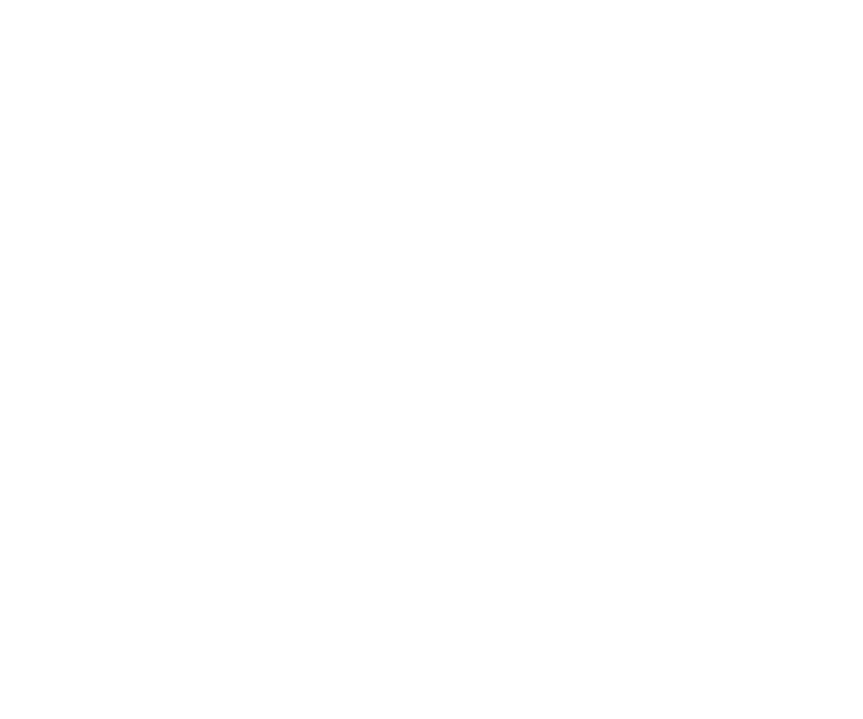
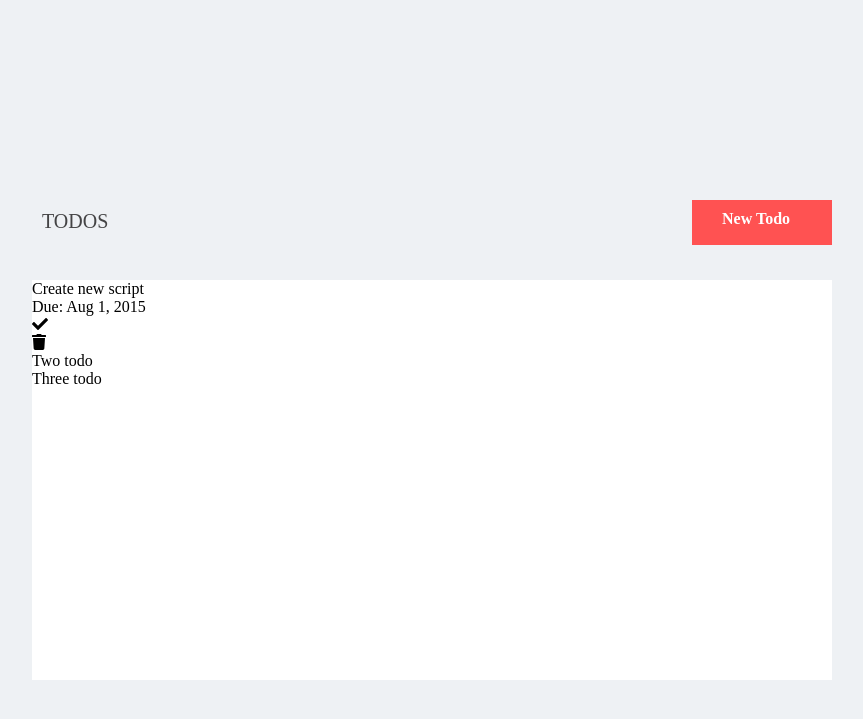
Before and after one commit to Vorh/php-examples, a PHP site: page / in a window 1280 px wide. Before the commit the part shown is empty. Shown: the top 719 px of the page, without its empty margins (208-1071 px from the left). Run offline with PHP 8.4, Linux system fonts and the light colour scheme; some libraries are stand-ins or nearby versions.

Commit message:
[ ADD ] html and css

```diff
--- a/src/task_manager/index.php
+++ b/src/task_manager/index.php
@@ -3,10 +3,30 @@
 <head>
     <meta charset="UTF-8">
     <title>Title</title>
+    <link rel="stylesheet" href="./style.css">
+    <script defer src="https://use.fontawesome.com/releases/v5.0.4/js/all.js"></script>
 </head>
 <body>
+<div id="root">
+    <div class="panel">
+        <div class="caption">TODOS</div>
+        <div class="button">New Todo</div>
+    </div>
 
 
+    <div class="todos">
+        <div class="todo">
+            <div class="caption-t"> Create new script
+            </div>
+            <div class="date-t">Due: Aug 1, 2015</div>
+            <div class="btn-t-complete"><i class="fas fa-check"></i></div>
+            <div class="btn-t-delete"><i class="fas fa-trash"></i></div>
+        </div>
+        <div class="todo">Two todo</div>
+        <div class="todo">Three todo</div>
 
+    </div>
+
+</div>
 </body>
 </html>
--- /dev/null
+++ b/src/task_manager/style.css
@@ -0,0 +1,55 @@
+
+html,body {
+    background-color: #eef1f4;
+
+}
+
+#root {
+    position: absolute;
+    margin: auto;
+    top: 0;
+    right: 0;
+    bottom: 0;
+    left: 0;
+
+
+    height: 400px;
+    width: 800px;
+}
+
+.panel {
+    height: 80px;
+}
+
+.todos {
+    background-color: white;
+    height: 100%;
+}
+
+.caption {
+    float: left;
+
+    font-size: 20px;
+    color:#444445;
+    padding: 10px;
+}
+
+.button {
+    float: right;
+
+    background-color: #ff5252;
+    width: 95px;
+    height: 20px;
+    padding: 10px 15px 15px 30px;
+
+    color: white;
+    font-weight: bold;
+
+    cursor: pointer;
+}
+
+.todo {
+
+
+
+}
```
